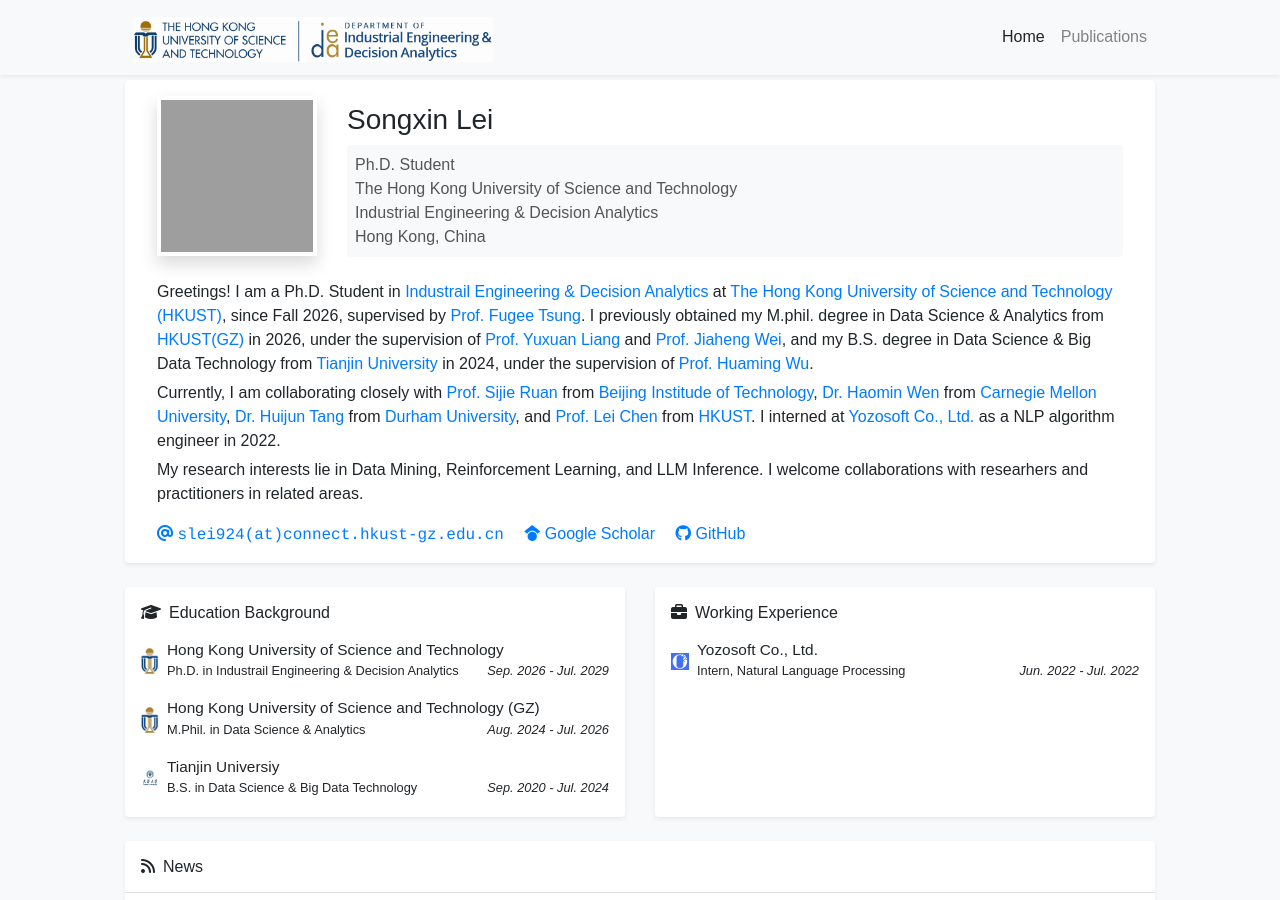
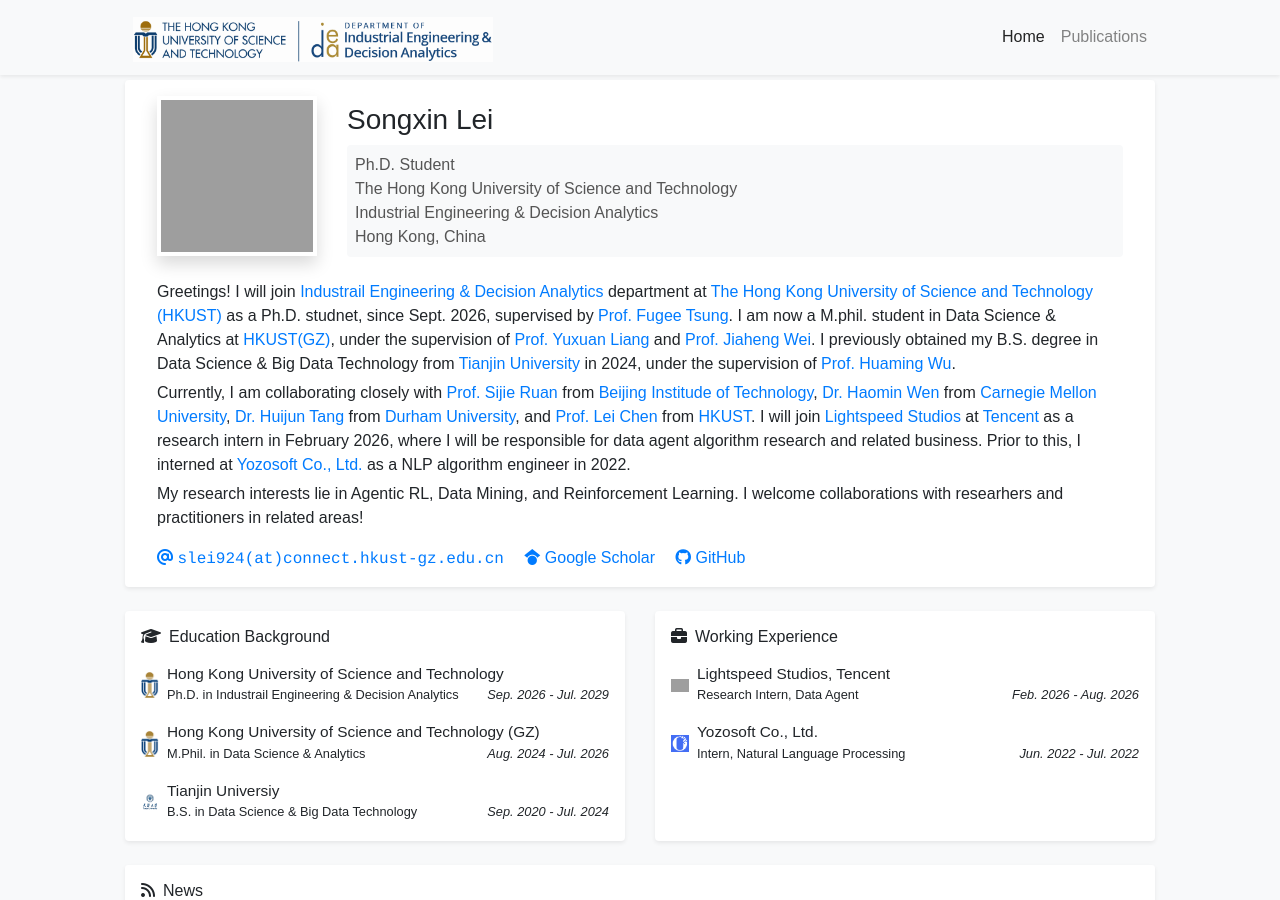
Before and after one commit to thunderlrr/songxinlei.github.io, a Jekyll site: the page built from index.html, in a window 1280 px wide and 900 px high. Built offline with Jekyll 4.4.1, drawn with Linux system fonts in a browser that asks for light colours; a style sheet for code colours, icons or effects is not loaded; grey boxes are pictures that could not be loaded.

Commit message:
Revise profile bio and add internship details
Updated short bio and experience details in profile.yml.

```diff
--- a/_data/profile.yml
+++ b/_data/profile.yml
@@ -21,13 +21,13 @@
 
 short_bio: >-
   <p style="margin-bottom: 5px;">
-    Greetings! I am a Ph.D. Student in <a href="https://ieda.ust.hk/eng/index.php" target="_blank">Industrail Engineering & Decision Analytics</a> at <a href="https://hkust.edu.hk/" target="_blank">The Hong Kong University of Science and Technology (HKUST)</a>, since Fall 2026, supervised by <a href="https://www.ieda.ust.hk/dfaculty/tsung/" target="_blank">Prof. Fugee Tsung</a>. I previously obtained my M.phil. degree in Data Science & Analytics from  <a href="https://www.hkust-gz.edu.cn/zh/" target="_blank">HKUST(GZ)</a> in 2026, under the supervision of <a href="https://yuxuanliang.com/" target="_blank">Prof. Yuxuan Liang</a> and <a href="https://sites.google.com/ucsc.edu/jiahengwei" target="_blank">Prof. Jiaheng Wei</a>, and my B.S. degree in Data Science & Big Data Technology from <a href="https://www.tju.edu.cn/" target="_blank">Tianjin University</a> in 2024, under the supervision of <a href="https://cam.tju.edu.cn/homepage/wuhuaming/" target="_blank">Prof. Huaming Wu</a>.
+    Greetings! I will join <a href="https://ieda.ust.hk/eng/index.php" target="_blank">Industrail Engineering & Decision Analytics</a> department at <a href="https://hkust.edu.hk/" target="_blank">The Hong Kong University of Science and Technology (HKUST)</a> as a Ph.D. studnet, since Sept. 2026, supervised by <a href="https://www.ieda.ust.hk/dfaculty/tsung/" target="_blank">Prof. Fugee Tsung</a>. I am now a M.phil. student in Data Science & Analytics at <a href="https://www.hkust-gz.edu.cn/zh/" target="_blank">HKUST(GZ)</a>, under the supervision of <a href="https://yuxuanliang.com/" target="_blank">Prof. Yuxuan Liang</a> and <a href="https://sites.google.com/ucsc.edu/jiahengwei" target="_blank">Prof. Jiaheng Wei</a>. I previously obtained my B.S. degree in Data Science & Big Data Technology from <a href="https://www.tju.edu.cn/" target="_blank">Tianjin University</a> in 2024, under the supervision of <a href="https://cam.tju.edu.cn/homepage/wuhuaming/" target="_blank">Prof. Huaming Wu</a>.
   </p>
   <p style="margin-bottom: 5px;">
-    Currently, I am collaborating closely with <a href="http://www.sjruan.me/" target="_blank">Prof. Sijie Ruan</a> from <a href="https://www.bit.edu.cn/" target="_blank">Beijing Institude of Technology</a>, <a href="https://wenhaomin.github.io/" target="_blank">Dr. Haomin Wen</a> from <a href="https://www.cmu.edu/" target="_blank">Carnegie Mellon University</a>, <a href="https://www.durham.ac.uk/staff/huijun-tang/" target="_blank">Dr. Huijun Tang</a> from <a href="https://www.durham.ac.uk/" target="_blank">Durham University</a>, and <a href="https://cse.hkust.edu.hk/~leichen/" target="_blank">Prof. Lei Chen</a> from <a href="https://hkust.edu.hk/" target="_blank">HKUST</a>. I interned at <a href="https://www.yozosoft.com/" target="_blank">Yozosoft Co., Ltd.</a> as a NLP algorithm engineer in 2022.
+    Currently, I am collaborating closely with <a href="http://www.sjruan.me/" target="_blank">Prof. Sijie Ruan</a> from <a href="https://www.bit.edu.cn/" target="_blank">Beijing Institude of Technology</a>, <a href="https://wenhaomin.github.io/" target="_blank">Dr. Haomin Wen</a> from <a href="https://www.cmu.edu/" target="_blank">Carnegie Mellon University</a>, <a href="https://www.durham.ac.uk/staff/huijun-tang/" target="_blank">Dr. Huijun Tang</a> from <a href="https://www.durham.ac.uk/" target="_blank">Durham University</a>, and <a href="https://cse.hkust.edu.hk/~leichen/" target="_blank">Prof. Lei Chen</a> from <a href="https://hkust.edu.hk/" target="_blank">HKUST</a>. I will join <a href="https://guangzi.qq.com/" target="_blank">Lightspeed Studios</a> at <a href="https://www.tencent.com/zh-cn/index.html" target="_blank">Tencent</a> as a research intern in February 2026, where I will be responsible for data agent algorithm research and related business. Prior to this, I interned at <a href="https://www.yozosoft.com/" target="_blank">Yozosoft Co., Ltd.</a> as a NLP algorithm engineer in 2022.
   </p>
   <p style="margin-bottom: 5px;">
-    My research interests lie in Data Mining, Reinforcement Learning, and LLM Inference. I welcome collaborations with researhers and practitioners in related areas.
+    My research interests lie in Agentic RL, Data Mining, and Reinforcement Learning. I welcome collaborations with researhers and practitioners in related areas!
   </p>
 
 portrait_url: /assets/images/photos/Songxin3.jpg
@@ -49,6 +49,10 @@
   date: Sep. 2020 - Jul. 2024
 
 experience:
+- name: Lightspeed Studios, Tencent
+  logo: /assets/images/badges/tencent.png
+  position: Research Intern, Data Agent
+  date: Feb. 2026 - Aug. 2026
 - name:  Yozosoft Co., Ltd.
   logo: /assets/images/badges/yozo.png
   position: Intern, Natural Language Processing
```
